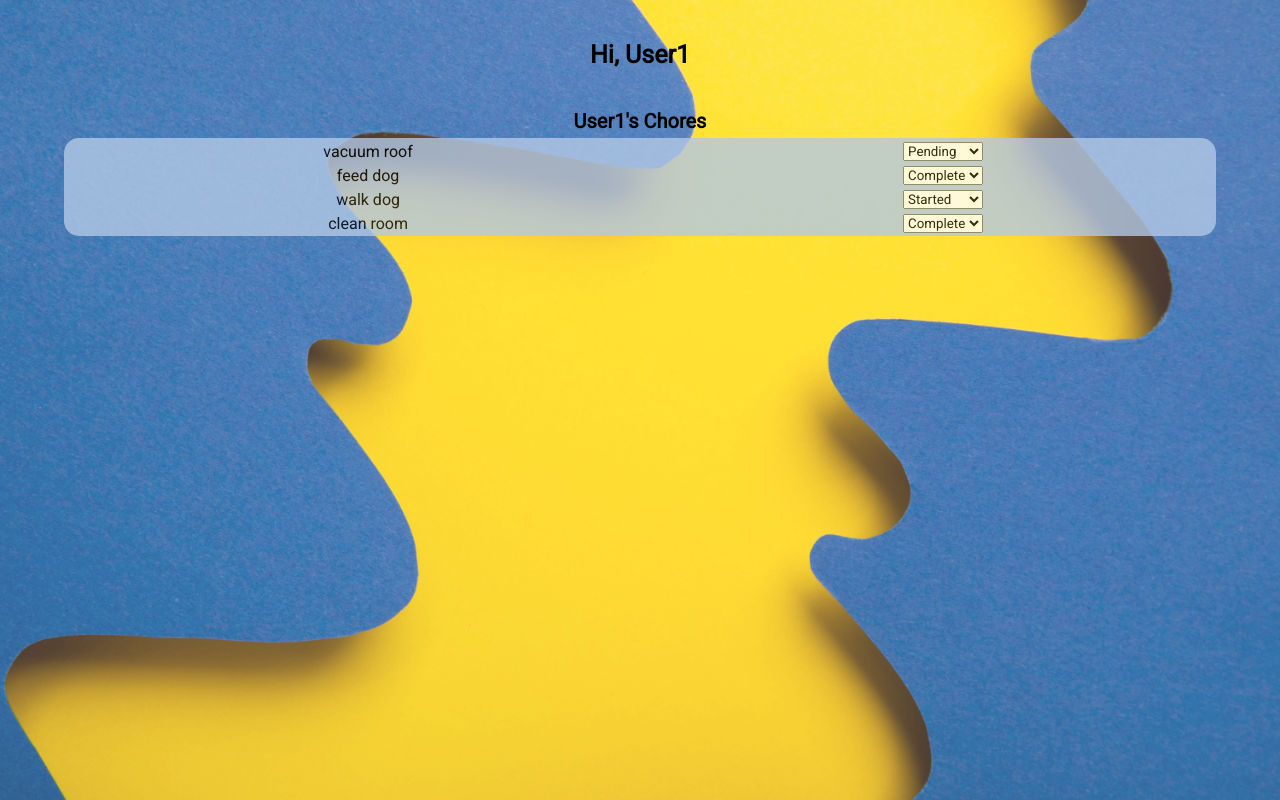
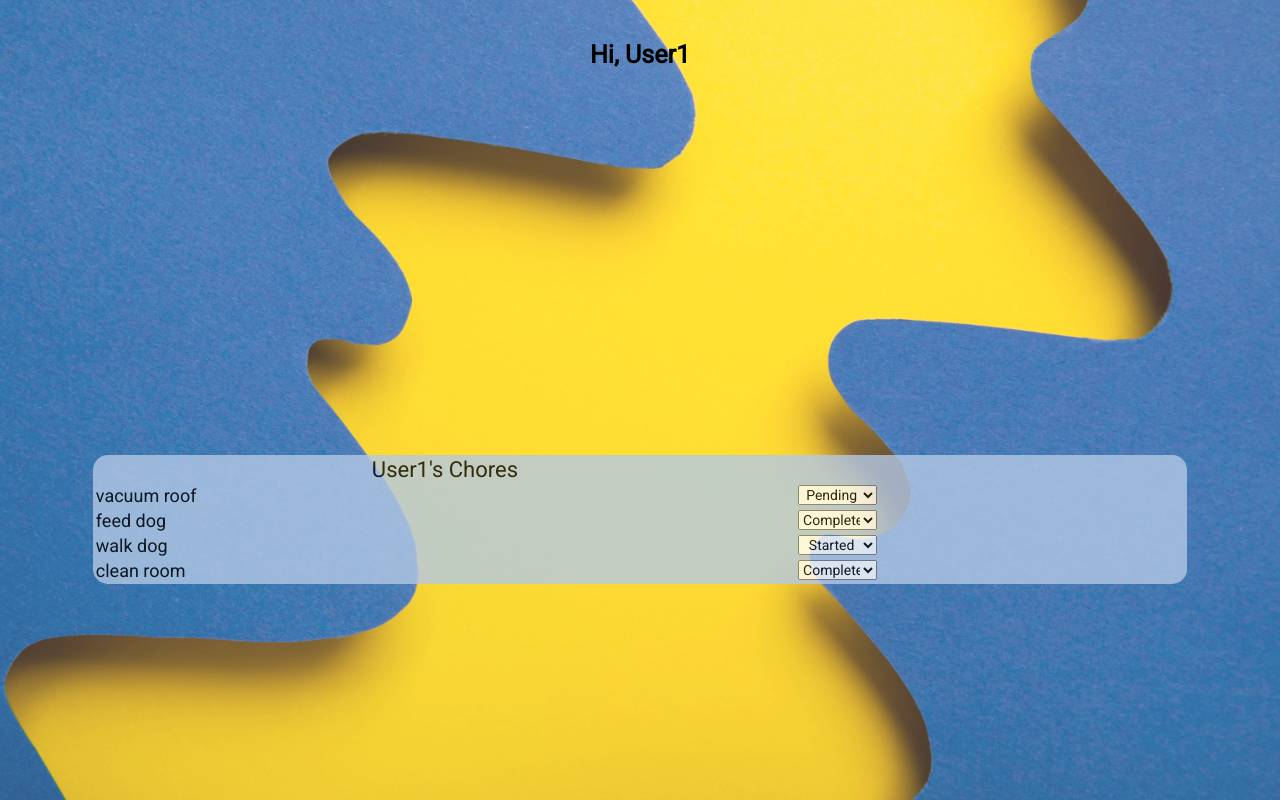
Before and after one commit to Code-the-Dream-School/cc-prac-team5-front, a React (Create React App) app: page /child-dashboard in a window 1280 px wide. Built offline with nearby package versions, Linux system fonts and the light colour scheme; the HTML template or start-up script is replaced by a standard one.

Commit message:
dashboard css

```diff
--- a/src/Components/ChildViews/Dashboard/components/ChildDashboard.js
+++ b/src/Components/ChildViews/Dashboard/components/ChildDashboard.js
@@ -40,15 +40,15 @@ const ChildDashboard = () => {
       <Container>
         <div>
           <div>
-            <Box sx={{display:'flex', justifyContent:'center', pt: 5, fontSize:25, fontWeight: 700}}>Hi, User1</Box>
+            <Box sx={{display:'flex', justifyContent:'center', pt: 5, pb:'30%', fontSize:25, fontWeight: 700}}>Hi, User1</Box>
           </div>
           <Box sx={{display: 'flex', justifyContent:'center', flexDirection:'column', pt: 5}}>
-            <h2 className='userTitle'>User1's Chores</h2>
             <table className='taskTable'>
+            <Box sx={{fontSize:22,textAlign:'center', alignSelf:'center'}}>User1's Chores</Box>
               <tbody className='taskList'>
                 {taskList.map((task, index) => (
                   <tr key={index}>
-                    <td>{task.title}</td>
+                    <td className='taskTitle'>{task.title}</td>
                     <td>
                       <select
                         value={task.status}
--- a/src/Components/ChildViews/Dashboard/styles/ChildDashboard.css
+++ b/src/Components/ChildViews/Dashboard/styles/ChildDashboard.css
@@ -1,14 +1,26 @@
-.userTitle{
-    font-size: 20px;
+.taskTable{
+    align-self: center;
+    align-items: center;
+    background-color:#B3C8E5;
+    opacity: 80%;
+    width: 95%;
+    border-radius: 15px;
+    font-size: 15px;
+
+}
+/* .taskList{
+    display: flex;
+    flex-direction: column;
+    align-items:flex-start;
+
+} */
+select{
+    font-size: 14px;
     text-align: center;
-    padding-bottom: 5px;
-}
-.taskTable{
-   text-align: center;
-   background-color:#B3C8E5;
-   opacity: 80%;
-   border-radius: 15px;
+    border-radius: 5;
+    width: 79px;
+
 }
 .taskTitle{
-    font-size: 20px;
+    font-size: 18px;
 }
```
